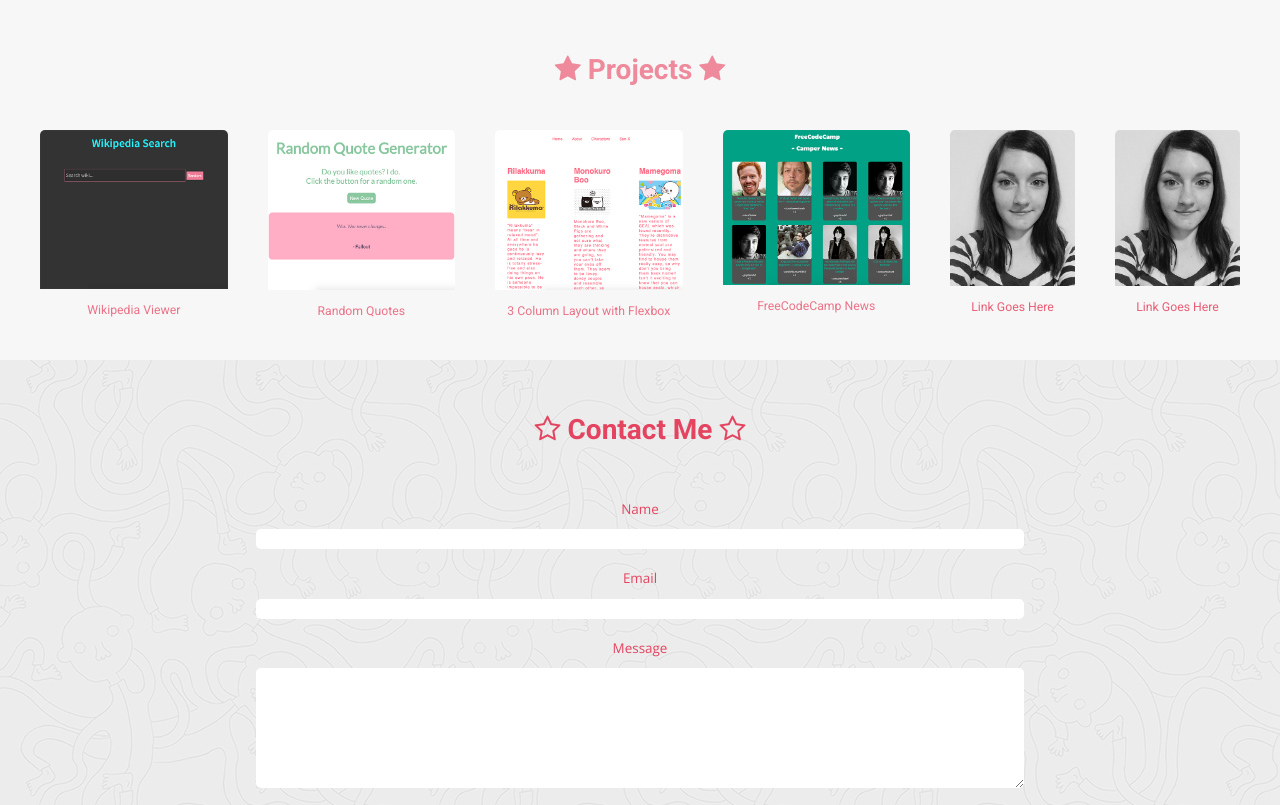
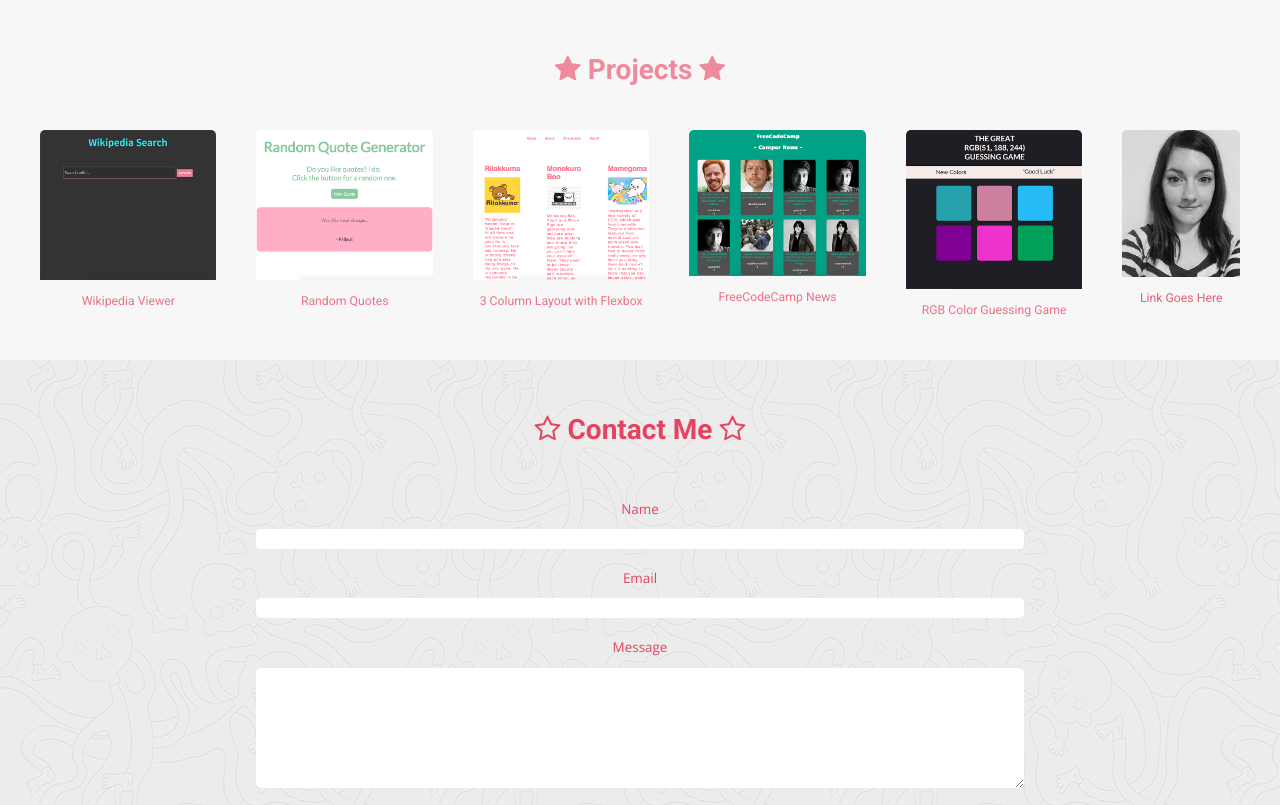
Before and after one commit to jacobwarduk/pixeluh.github.io, a plain HTML site: page index.html in a window 1280 px wide. Shown: the part 1680-2485 px from the top of the page. Drawn offline with nearby package versions, Linux system fonts and the light colour scheme.

Commit message:
add a new project
rob color guessing game

```diff
--- a/index.html
+++ b/index.html
@@ -82,8 +82,8 @@
       </div>
 
       <div class="item">
-        <img alt="project" src="Images/me.jpg"><br/>
-        <a href="">Link Goes Here</a><br/>
+        <img alt="project" src="Images/color.png"><br/>
+        <a href="http://codepen.io/pixeluh/full/YqzMpW/">RGB Color Guessing Game</a><br/>
       </div>
 
       <div class="item">
```
Also changed, not shown: Images/color.png (added).
